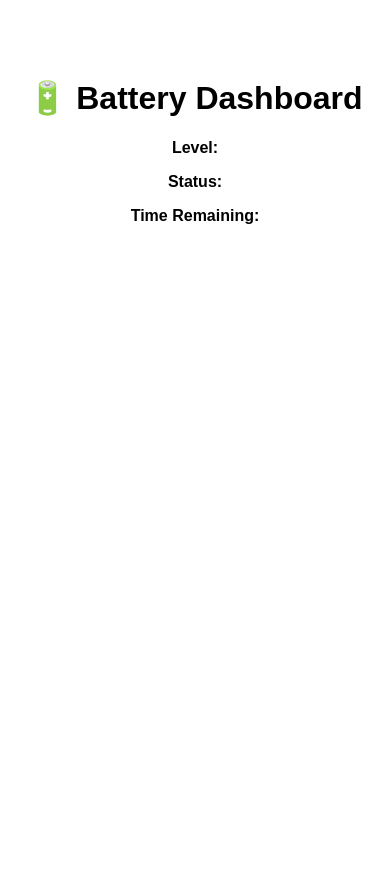
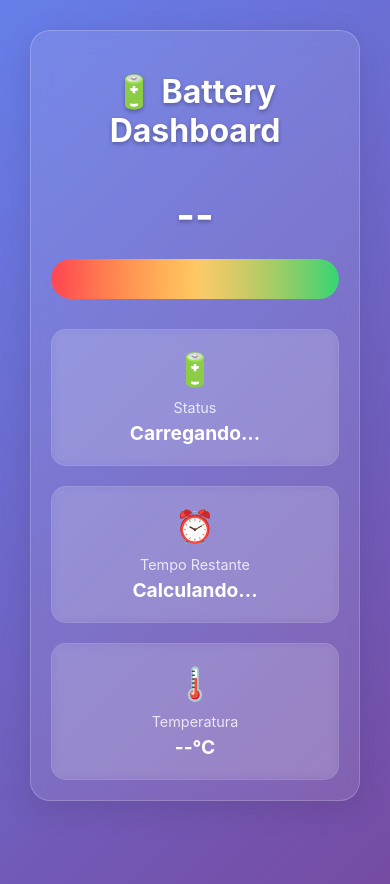
Before and after one commit to claudiomarks/wattson, a FastAPI app: page / in a window 390 px wide. Before the commit the page ends 224 px from the top, so only its background shows below. Run offline with FastAPI, Linux system fonts and the light colour scheme; data that the repository does not hold is empty.

Commit message:
more functionalities and new design

```diff
--- a/main.py
+++ b/main.py
@@ -22,6 +22,31 @@ last_status = {
     "percent": None,
     "charging": None
 }
+
+def get_battery_temperature():
+    """Get battery temperature if available."""
+    try:
+        temps = psutil.sensors_temperatures()
+        # Try common battery temperature sensor names
+        for name, sensors in temps.items():
+            if 'bat' in name.lower() or 'battery' in name.lower():
+                for sensor in sensors:
+                    return round(sensor.current, 1)
+
+        # Fallback: try ACPI thermal zones which might include battery
+        if 'acpi_thermal_zone' in temps:
+            for sensor in temps['acpi_thermal_zone']:
+                if 'battery' in sensor.label.lower() or 'bat' in sensor.label.lower():
+                    return round(sensor.current, 1)
+
+        # If no specific battery temp found, try coretemp as fallback
+        if 'coretemp' in temps and temps['coretemp']:
+            return round(temps['coretemp'][0].current, 1)
+
+    except Exception as e:
+        logging.debug(f"Could not get battery temperature: {e}")
+
+    return None
 
 def battery_monitor():
     """Background thread that logs battery events."""
@@ -55,10 +80,13 @@ async def dashboard(request: Request):
 @app.get("/api/battery")
 def battery_status():
     battery = psutil.sensors_battery()
+    temperature = get_battery_temperature()
+
     return {
         "percent": battery.percent,
         "charging": battery.power_plugged,
-        "secsleft": battery.secsleft
+        "secsleft": battery.secsleft,
+        "temperature": temperature
     }
 
 if __name__ == "__main__":
--- a/templates/index.html
+++ b/templates/index.html
@@ -1,27 +1,260 @@
 <!DOCTYPE html>
 <html>
 <head>
-  <title>Battery Dashboard</title>
+  <title>🔋 Battery Dashboard</title>
+  <meta name="viewport" content="width=device-width, initial-scale=1.0">
+  <style>
+    body {
+      font-family: -apple-system, BlinkMacSystemFont, 'Segoe UI', Roboto, sans-serif;
+      background: linear-gradient(135deg, #667eea 0%, #764ba2 100%);
+      margin: 0;
+      padding: 20px;
+      min-height: 100vh;
+      color: white;
+    }
+
+    .container {
+      max-width: 500px;
+      margin: 0 auto;
+      background: rgba(255, 255, 255, 0.1);
+      backdrop-filter: blur(10px);
+      border-radius: 20px;
+      padding: 40px;
+      box-shadow: 0 8px 32px rgba(0, 0, 0, 0.1);
+      border: 1px solid rgba(255, 255, 255, 0.2);
+    }
+
+    h1 {
+      text-align: center;
+      margin-bottom: 40px;
+      font-size: 2.5em;
+      text-shadow: 0 2px 4px rgba(0, 0, 0, 0.3);
+    }
+
+    .battery-info {
+      text-align: center;
+      margin-bottom: 30px;
+    }
+
+    .battery-percent {
+      font-size: 3em;
+      font-weight: bold;
+      margin: 10px 0;
+      text-shadow: 0 2px 4px rgba(0, 0, 0, 0.3);
+    }
+
+    .battery-bar-container {
+      width: 100%;
+      height: 40px;
+      background: rgba(255, 255, 255, 0.2);
+      border-radius: 20px;
+      overflow: hidden;
+      margin: 20px 0;
+      position: relative;
+      box-shadow: inset 0 2px 4px rgba(0, 0, 0, 0.2);
+    }
+
+    .battery-bar {
+      height: 100%;
+      background: linear-gradient(90deg, #ff4757 0%, #ffa502 50%, #2ed573 100%);
+      border-radius: 20px;
+      transition: width 0.5s ease-in-out;
+      position: relative;
+      overflow: hidden;
+    }
+
+    .battery-bar::before {
+      content: '';
+      position: absolute;
+      top: 0;
+      left: -100%;
+      width: 100%;
+      height: 100%;
+      background: linear-gradient(90deg, transparent, rgba(255, 255, 255, 0.4), transparent);
+      animation: shimmer 2s infinite;
+    }
+
+    @keyframes shimmer {
+      0% { left: -100%; }
+      100% { left: 100%; }
+    }
+
+    .status-grid {
+      display: grid;
+      grid-template-columns: 1fr 1fr;
+      gap: 20px;
+      margin-top: 30px;
+    }
+
+    .status-card {
+      background: rgba(255, 255, 255, 0.1);
+      border-radius: 15px;
+      padding: 20px;
+      text-align: center;
+      backdrop-filter: blur(5px);
+      border: 1px solid rgba(255, 255, 255, 0.1);
+    }
+
+    .status-icon {
+      font-size: 2em;
+      margin-bottom: 10px;
+    }
+
+    .status-label {
+      font-size: 0.9em;
+      opacity: 0.8;
+      margin-bottom: 5px;
+    }
+
+    .status-value {
+      font-size: 1.2em;
+      font-weight: bold;
+    }
+
+    .temperature-card {
+      grid-column: span 2;
+    }
+
+    .charging-indicator {
+      display: inline-block;
+      animation: pulse 2s infinite;
+    }
+
+    @keyframes pulse {
+      0%, 100% { opacity: 1; }
+      50% { opacity: 0.5; }
+    }
+
+    .low-battery {
+      animation: blink 1s infinite;
+    }
+
+    @keyframes blink {
+      0%, 50% { opacity: 1; }
+      51%, 100% { opacity: 0.5; }
+    }
+
+    @media (max-width: 480px) {
+      .container {
+        padding: 20px;
+        margin: 10px;
+      }
+
+      h1 {
+        font-size: 2em;
+      }
+
+      .battery-percent {
+        font-size: 2.5em;
+      }
+
+      .status-grid {
+        grid-template-columns: 1fr;
+      }
+
+      .temperature-card {
+        grid-column: span 1;
+      }
+    }
+  </style>
   <script>
+    function formatTime(seconds) {
+      if (seconds <= 0 || seconds === -1) return "Calculando...";
+
+      const hours = Math.floor(seconds / 3600);
+      const minutes = Math.floor((seconds % 3600) / 60);
+
+      if (hours > 0) {
+        return `${hours}h${minutes.toString().padStart(2, '0')}min`;
+      } else {
+        return `${minutes}min`;
+      }
+    }
+
     async function updateBattery() {
+      try {
         const res = await fetch('/api/battery');
         const data = await res.json();
-      document.getElementById('percent').innerText = data.percent + "%";
-      document.getElementById('status').innerText = data.charging ? "⚡ Charging" : "🔋 Discharging";
-      if (data.secsleft > 0) {
-        document.getElementById('time').innerText = Math.round(data.secsleft / 60) + " min left";
+
+        // Update percentage
+        const percentEl = document.getElementById('percent');
+        percentEl.innerText = data.percent + "%";
+
+        // Update battery bar
+        const batteryBar = document.getElementById('battery-bar');
+        batteryBar.style.width = data.percent + "%";
+
+        // Add low battery warning
+        if (data.percent <= 20 && !data.charging) {
+          percentEl.classList.add('low-battery');
+          batteryBar.style.background = '#ff4757';
         } else {
-        document.getElementById('time').innerText = "Calculating...";
+          percentEl.classList.remove('low-battery');
+          batteryBar.style.background = 'linear-gradient(90deg, #ff4757 0%, #ffa502 50%, #2ed573 100%)';
+        }
+
+        // Update status
+        const statusEl = document.getElementById('status');
+        const chargingIcon = data.charging ? '⚡' : '🔋';
+        const chargingText = data.charging ? 'Carregando' : 'Descarregando';
+        statusEl.innerHTML = `<span class="${data.charging ? 'charging-indicator' : ''}">${chargingIcon}</span> ${chargingText}`;
+
+        // Update time remaining
+        const timeEl = document.getElementById('time');
+        timeEl.innerText = formatTime(data.secsleft);
+
+        // Update temperature
+        const tempEl = document.getElementById('temperature');
+        if (data.temperature !== null) {
+          tempEl.innerText = `${data.temperature}°C`;
+          tempEl.parentElement.style.display = 'block';
+        } else {
+          tempEl.parentElement.style.display = 'none';
+        }
+
+      } catch (error) {
+        console.error('Erro ao buscar dados da bateria:', error);
       }
     }
+
+    // Update every 5 seconds
     setInterval(updateBattery, 5000);
+
+    // Update on page load
     window.onload = updateBattery;
   </script>
 </head>
-<body style="font-family: sans-serif; text-align: center; padding-top: 50px;">
+<body>
+  <div class="container">
     <h1>🔋 Battery Dashboard</h1>
-  <p><b>Level:</b> <span id="percent"></span></p>
-  <p><b>Status:</b> <span id="status"></span></p>
-  <p><b>Time Remaining:</b> <span id="time"></span></p>
+
+    <div class="battery-info">
+      <div class="battery-percent" id="percent">--</div>
+
+      <div class="battery-bar-container">
+        <div class="battery-bar" id="battery-bar"></div>
+      </div>
+    </div>
+
+    <div class="status-grid">
+      <div class="status-card">
+        <div class="status-icon" id="status-icon">🔋</div>
+        <div class="status-label">Status</div>
+        <div class="status-value" id="status">Carregando...</div>
+      </div>
+
+      <div class="status-card">
+        <div class="status-icon">⏰</div>
+        <div class="status-label">Tempo Restante</div>
+        <div class="status-value" id="time">Calculando...</div>
+      </div>
+
+      <div class="status-card temperature-card">
+        <div class="status-icon">🌡️</div>
+        <div class="status-label">Temperatura</div>
+        <div class="status-value" id="temperature">--°C</div>
+      </div>
+    </div>
+  </div>
 </body>
 </html>
```
Lines whose indentation alone changed are shown as unchanged.
